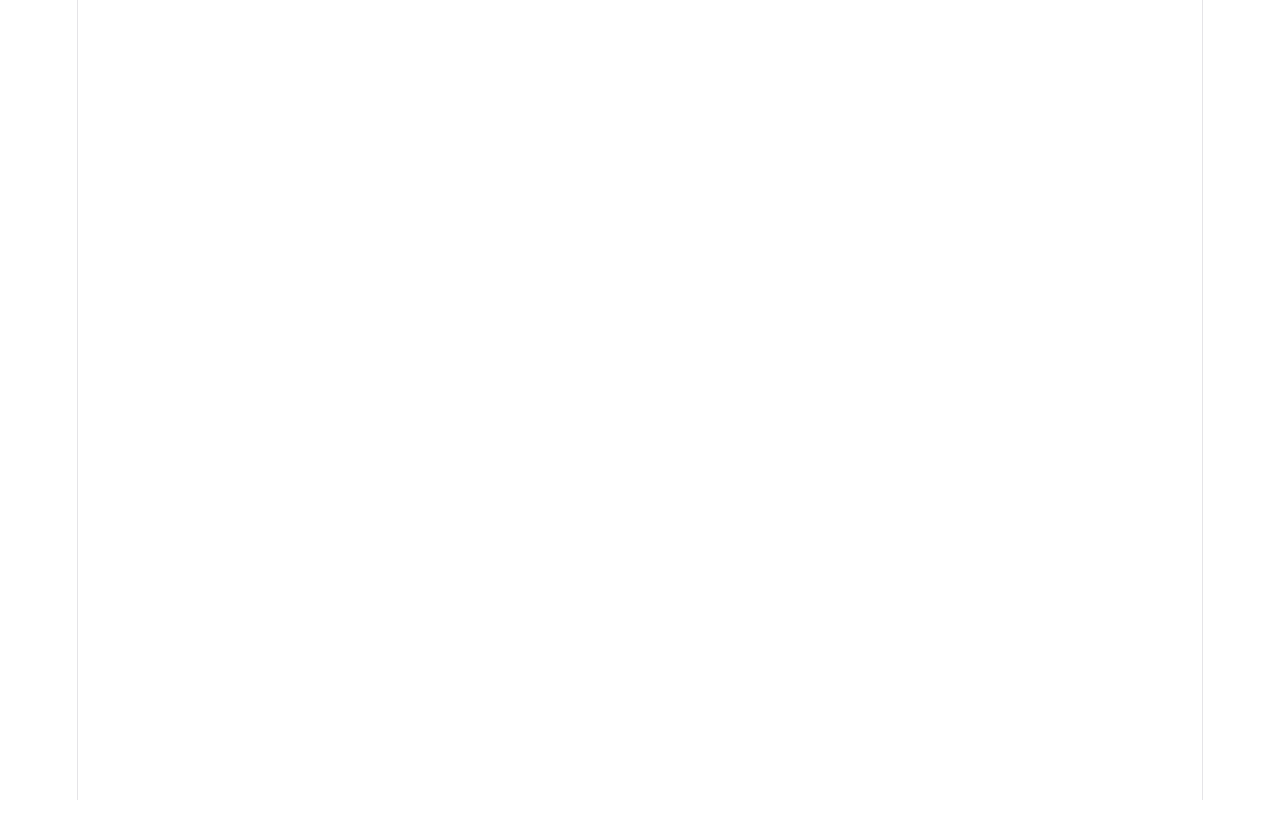
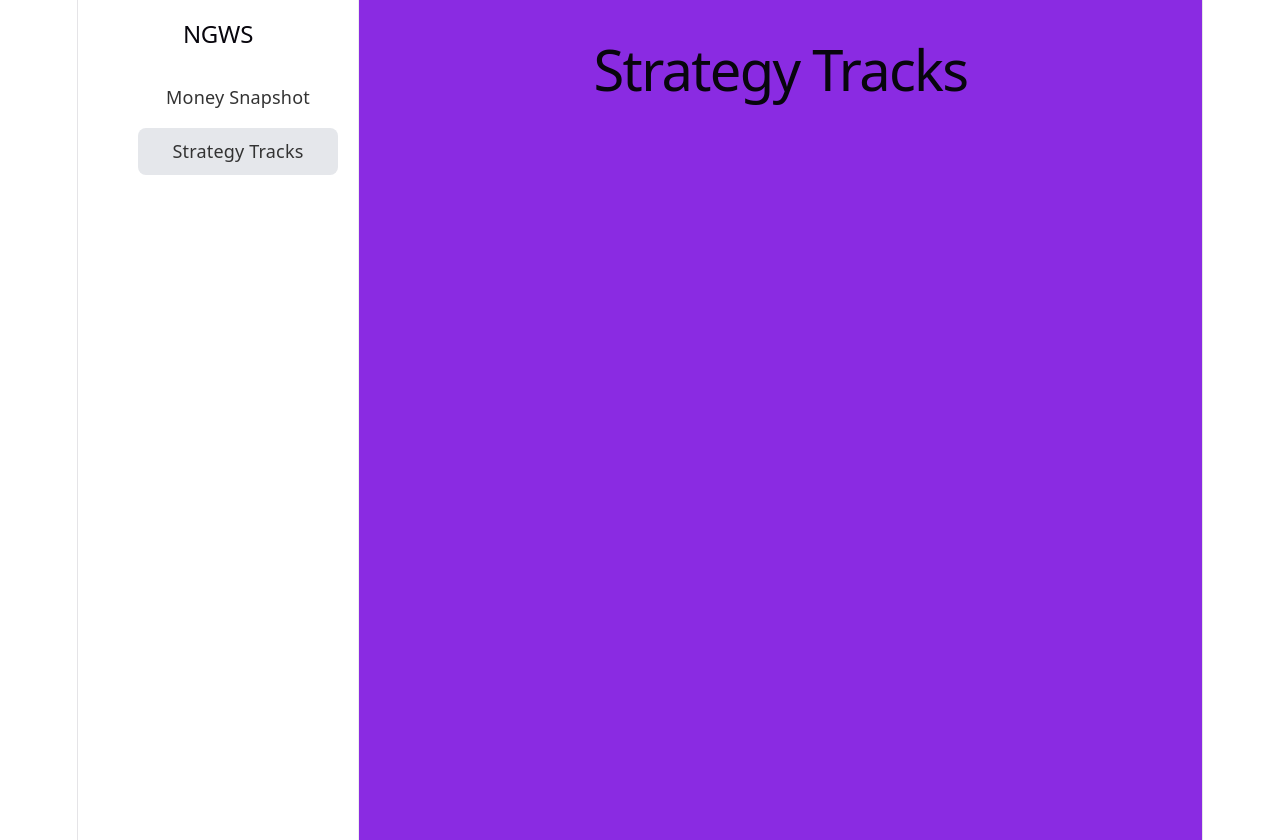
Before and after one commit to serens-star/WealthStudio, a React (Vite) app in the folder AbsaNextGen/: page /Tracks in a window 1280 px wide. Before the commit this address had no page. Before the commit the page ends 800 px from the top, so only its background shows below. Built offline with nearby package versions, Linux system fonts and the light colour scheme.

Commit message:
The start of the nav bar

```diff
--- a/AbsaNextGen/src/App.css
+++ b/AbsaNextGen/src/App.css
@@ -1,4 +1,4 @@
-.counter {
+/* .counter {
   font-size: 16px;
   padding: 5px 10px;
   border-radius: 5px;
@@ -181,4 +181,14 @@
     right: 0;
     border-right-color: var(--border);
   }
+} */
+
+.app-container {
+  display: flex;
+  background-color: blueviolet;
 }
+
+.main-content {
+  flex: 1;
+  padding: 24px;
+}
--- a/AbsaNextGen/src/App.jsx
+++ b/AbsaNextGen/src/App.jsx
@@ -1,14 +1,22 @@
-import { useState } from "react";
+// import { useState } from "react";
 import { BrowserRouter, Routes, Route } from "react-router-dom";
 import Sidebar from "./components/sideBar";
 import MoneySnapshot from "./pages/moneySnapshot";
+import StrategyTracks from "./pages/strategyTracks";
+import "./App.css";
 
 export default function App() {
   return (
     <BrowserRouter>
-      <Routes>
-        <Route path="/" element={<MoneySnapshot />} />
-      </Routes>
+      <div className="app-container">
+        <Sidebar />
+        <div className="main-content">
+          <Routes>
+            <Route path="/" element={<MoneySnapshot />} />
+            <Route path="/Tracks" element={<StrategyTracks />} />
+          </Routes>
+        </div>
+      </div>
     </BrowserRouter>
   );
 }
--- a/AbsaNextGen/src/components/sideBar.jsx
+++ b/AbsaNextGen/src/components/sideBar.jsx
@@ -6,5 +6,32 @@ const navPages = [
     label: "Money Snapshot",
     to: "/",
   },
+  {
+    label: "Strategy Tracks",
+    to: "/Tracks",
+  },
 ];
-export default navPages;
+
+export default function sideBar() {
+  return (
+    <div className="sidebar">
+      <h2>NGWS</h2>
+
+      <nav>
+        <ul>
+          {navPages.map((page) => (
+            <NavLink
+              key={page.to}
+              to={page.to}
+              className={({ isActive }) =>
+                isActive ? "nav-link active" : "nav-link"
+              }
+            >
+              {page.label}
+            </NavLink>
+          ))}
+        </ul>
+      </nav>
+    </div>
+  );
+}
--- /dev/null
+++ b/AbsaNextGen/src/pages/strategyTracks.jsx
@@ -0,0 +1,9 @@
+import React from "react";
+
+export default function strategyTracks() {
+  return (
+    <div>
+      <h1>Strategy Tracks</h1>
+    </div>
+  );
+}
--- a/AbsaNextGen/src/styles/sideBar.css
+++ b/AbsaNextGen/src/styles/sideBar.css
@@ -0,0 +1,34 @@
+.sidebar {
+  width: 240px;
+  height: 100vh;
+  background: white;
+  border-right: 1px solid #eee;
+  padding: 20px;
+  display: flex;
+  flex-direction: column;
+}
+
+.logo {
+  font-size: 20px;
+  font-weight: 600;
+  margin-bottom: 30px;
+}
+
+.nav-link {
+  display: block;
+  padding: 10px 12px;
+  margin-bottom: 8px;
+  text-decoration: none;
+  color: #333;
+  border-radius: 8px;
+  transition: 0.2s;
+}
+
+.nav-link:hover {
+  background: #f3f4f6;
+}
+
+.nav-link.active {
+  background: #e5e7eb;
+  font-weight: 500;
+}
```
